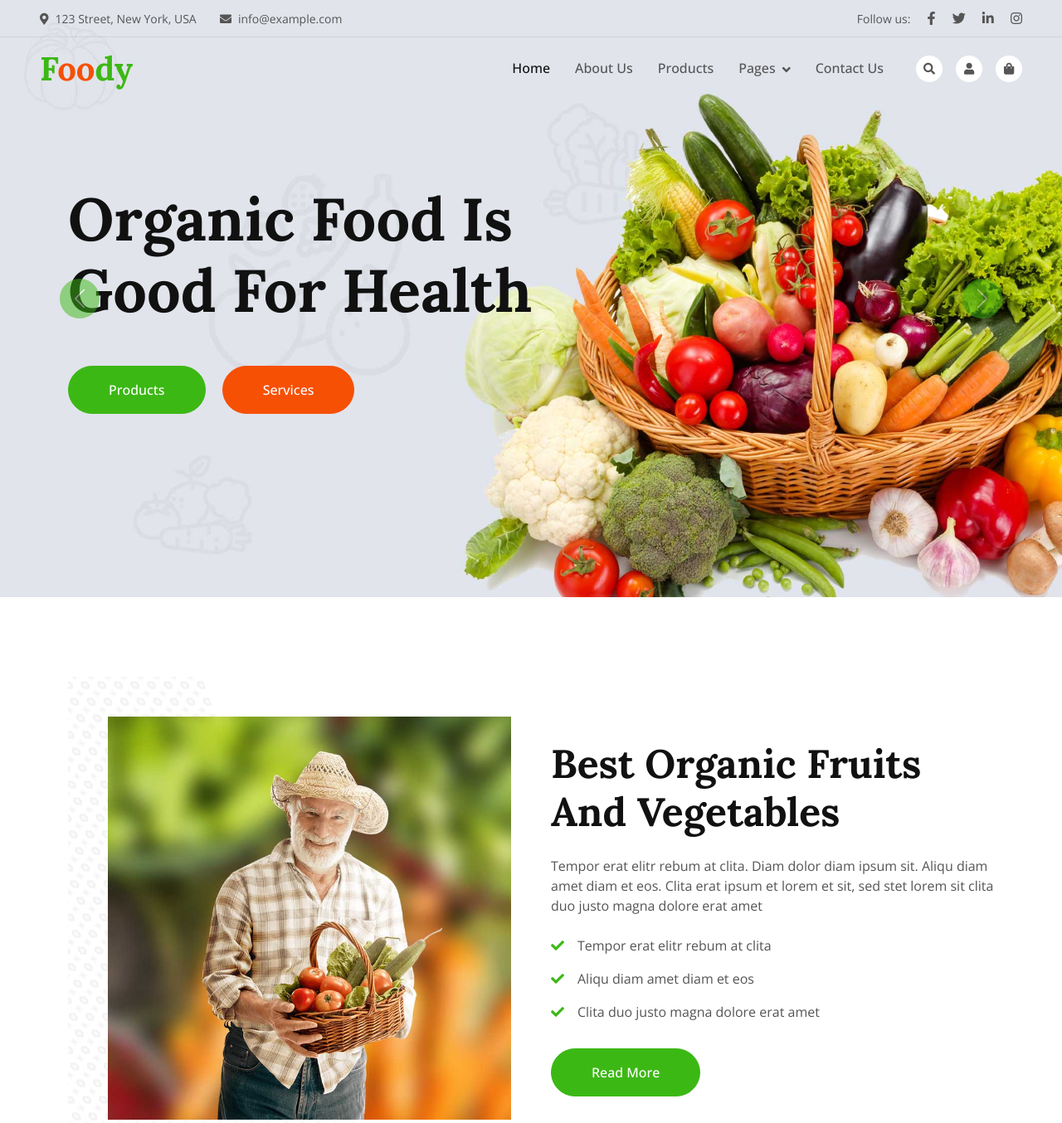
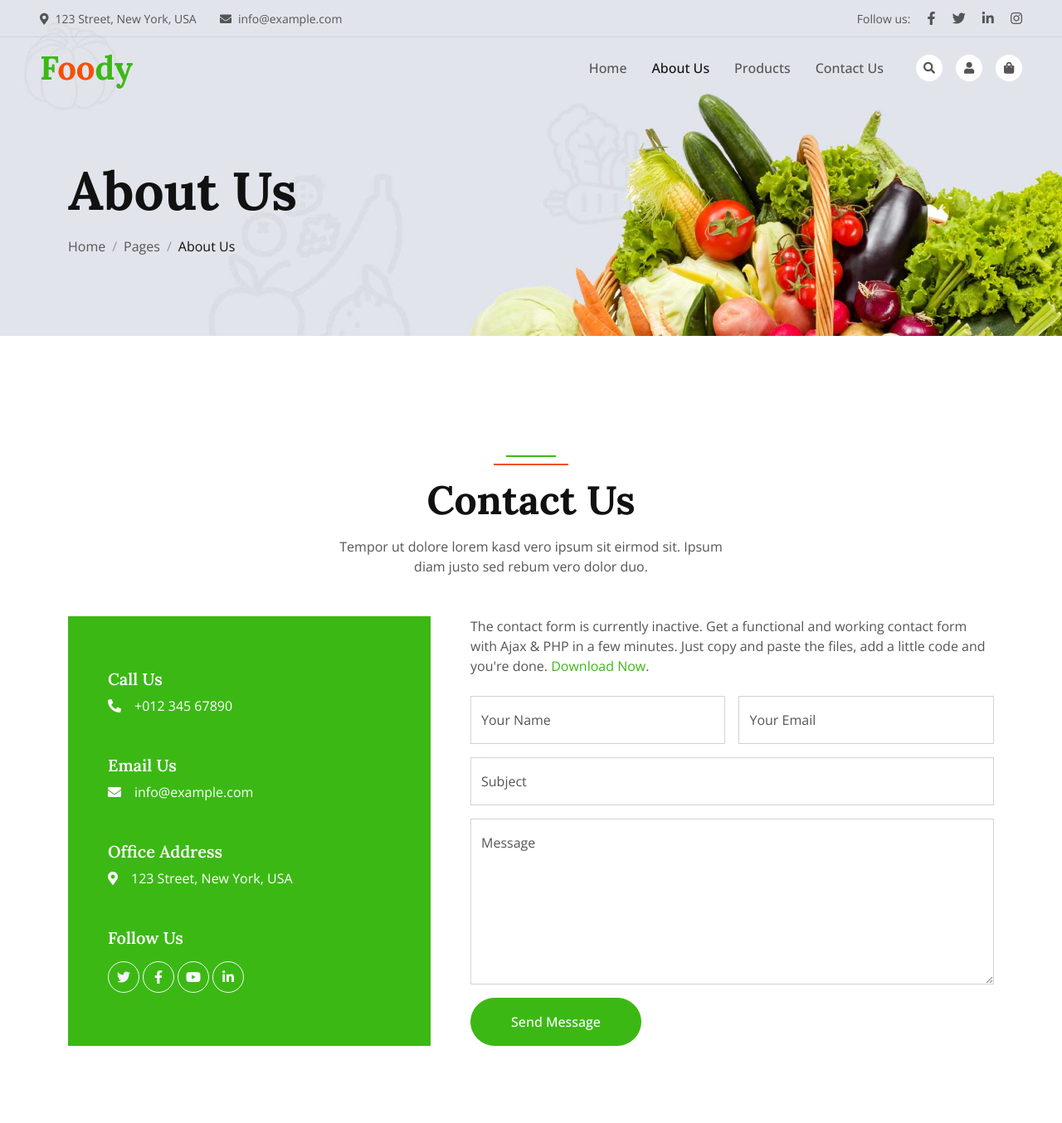
Before and after one commit to Archiroo/Foody, a PHP site: page /contact/index.php in a window 1280 px wide. Shown: the top 1354 px of the page at 83% size. Run offline with PHP 8.4, Linux system fonts and the light colour scheme; some libraries are stand-ins or nearby versions.

Commit message:
Màn hình contact

```diff
--- a/customer/about/index.php
+++ b/customer/about/index.php
@@ -22,7 +22,4 @@
     // Footer start
     include('footer.php');
     // Footer end
-
-
-
 ?>
--- /dev/null
+++ b/customer/contact/contact.php
@@ -0,0 +1,72 @@
+    <!-- Contact Start -->
+    <div class="container-xxl py-6">
+        <div class="container">
+            <div class="section-header text-center mx-auto mb-5 wow fadeInUp" data-wow-delay="0.1s" style="max-width: 500px;">
+                <h1 class="display-5 mb-3">Contact Us</h1>
+                <p>Tempor ut dolore lorem kasd vero ipsum sit eirmod sit. Ipsum diam justo sed rebum vero dolor duo.</p>
+            </div>
+            <div class="row g-5 justify-content-center">
+                <div class="col-lg-5 col-md-12 wow fadeInUp" data-wow-delay="0.1s">
+                    <div class="bg-primary text-white d-flex flex-column justify-content-center h-100 p-5">
+                        <h5 class="text-white">Call Us</h5>
+                        <p class="mb-5"><i class="fa fa-phone-alt me-3"></i>+012 345 67890</p>
+                        <h5 class="text-white">Email Us</h5>
+                        <p class="mb-5"><i class="fa fa-envelope me-3"></i>info@example.com</p>
+                        <h5 class="text-white">Office Address</h5>
+                        <p class="mb-5"><i class="fa fa-map-marker-alt me-3"></i>123 Street, New York, USA</p>
+                        <h5 class="text-white">Follow Us</h5>
+                        <div class="d-flex pt-2">
+                            <a class="btn btn-square btn-outline-light rounded-circle me-1" href=""><i class="fab fa-twitter"></i></a>
+                            <a class="btn btn-square btn-outline-light rounded-circle me-1" href=""><i class="fab fa-facebook-f"></i></a>
+                            <a class="btn btn-square btn-outline-light rounded-circle me-1" href=""><i class="fab fa-youtube"></i></a>
+                            <a class="btn btn-square btn-outline-light rounded-circle me-0" href=""><i class="fab fa-linkedin-in"></i></a>
+                        </div>
+                    </div>
+                </div>
+                <div class="col-lg-7 col-md-12 wow fadeInUp" data-wow-delay="0.5s">
+                    <p class="mb-4">The contact form is currently inactive. Get a functional and working contact form with Ajax & PHP in a few minutes. Just copy and paste the files, add a little code and you're done. <a href="https://htmlcodex.com/contact-form">Download Now</a>.</p>
+                    <form>
+                        <div class="row g-3">
+                            <div class="col-md-6">
+                                <div class="form-floating">
+                                    <input type="text" class="form-control" id="name" placeholder="Your Name">
+                                    <label for="name">Your Name</label>
+                                </div>
+                            </div>
+                            <div class="col-md-6">
+                                <div class="form-floating">
+                                    <input type="email" class="form-control" id="email" placeholder="Your Email">
+                                    <label for="email">Your Email</label>
+                                </div>
+                            </div>
+                            <div class="col-12">
+                                <div class="form-floating">
+                                    <input type="text" class="form-control" id="subject" placeholder="Subject">
+                                    <label for="subject">Subject</label>
+                                </div>
+                            </div>
+                            <div class="col-12">
+                                <div class="form-floating">
+                                    <textarea class="form-control" placeholder="Leave a message here" id="message" style="height: 200px"></textarea>
+                                    <label for="message">Message</label>
+                                </div>
+                            </div>
+                            <div class="col-12">
+                                <button class="btn btn-primary rounded-pill py-3 px-5" type="submit">Send Message</button>
+                            </div>
+                        </div>
+                    </form>
+                </div>
+            </div>
+        </div>
+    </div>
+    <!-- Contact End -->
+
+
+    <!-- Google Map Start -->
+    <div class="container-xxl px-0 wow fadeIn" data-wow-delay="0.1s" style="margin-bottom: -6px;">
+        <iframe class="w-100" style="height: 450px;"
+        src="https://www.google.com/maps/embed?pb=!1m18!1m12!1m3!1d3724.636851391952!2d105.82263251440709!3d21.00718924389147!2m3!1f0!2f0!3f0!3m2!1i1024!2i768!4f13.1!3m3!1m2!1s0x3135ac8109765ba5%3A0xb3be79f8f64a59f9!2zMTc1IFAuIFTDonkgU8ahbiwgVHJ1bmcgTGnhu4d0LCDEkOG7kW5nIMSQYSwgSMOgIE7hu5lpLCBWaeG7h3QgTmFt!5e0!3m2!1svi!2s!4v1664794716950!5m2!1svi!2s"
+            frameborder="0" allowfullscreen="" aria-hidden="false" tabindex="0"></iframe>
+    </div>
+    <!-- Google Map End -->
--- /dev/null
+++ b/customer/contact/index.php
@@ -0,0 +1,22 @@
+<?php
+    // Header start
+    include('../about/header.php');
+    // Header end
+
+    // Navbar start
+    include('../about/navbar.php');
+    // Navbar end
+
+    // Banner start
+    include('../about/banner.php');
+    // Banner end
+
+    // Contact start
+    include('contact.php');
+    // Contact end
+
+    // Product start
+    include('../about/footer.php');
+    // Product end
+
+?>
```
